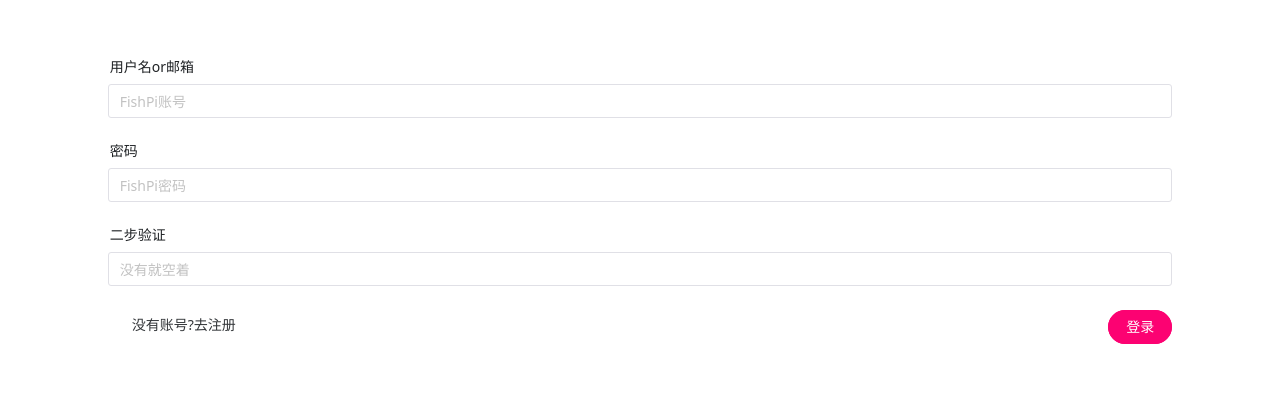
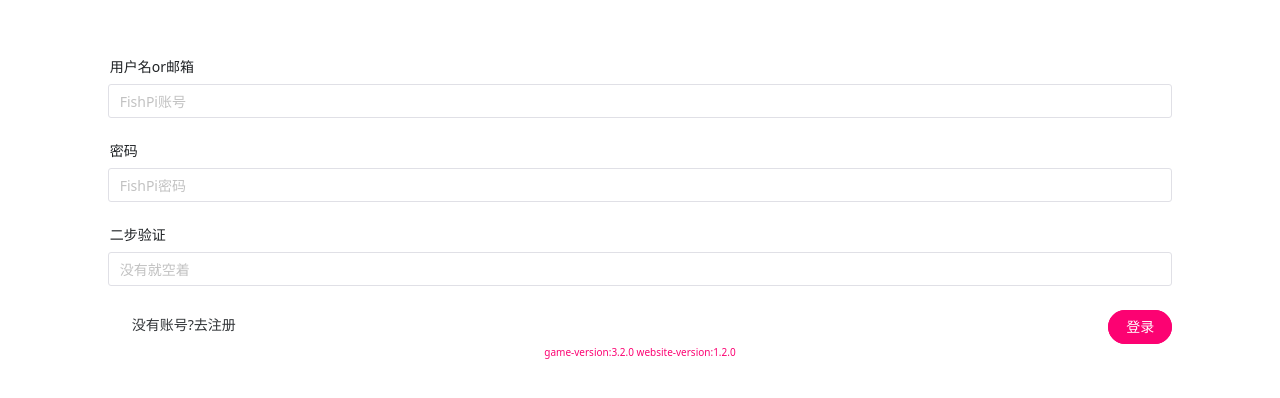
Before and after one commit to AlphaCatMeow/icegame-website, a Vue app: page / in a window 1280 px wide. Shown: the part 102-500 px from the top of the page. Built offline with nearby package versions, Linux system fonts and the light colour scheme; some icons are missing; a small style sheet from the web is missing.

Commit message:
修改页面显示

```diff
--- a/src/components/game.vue
+++ b/src/components/game.vue
@@ -1,5 +1,6 @@
 <template>
   <div class="main">
+
     <n-grid x-gap="12" :cols="12">
       <n-gi span="1"></n-gi>
       <n-gi v-if="!isLogin" span="10">
@@ -54,7 +55,7 @@
             </div>
             <div v-html="userInfo"></div>
           </n-grid-item>
-          <n-grid-item span="3">
+          <n-grid-item span="3" style="max-height: 50vw; overflow: scroll">
             <div v-for="(item, index) in messageList" :key="index">
               <div class="logs" :class="'logs-' + item.type">
                 <div>[{{ item.name }}]</div>
@@ -63,6 +64,13 @@
             </div>
           </n-grid-item>
         </n-grid>
+      </n-gi>
+      <n-gi span="1"></n-gi>
+    </n-grid>
+    <n-grid x-gap="12" :cols="12">
+      <n-gi span="1"></n-gi>
+      <n-gi span="10">
+        <div style="font-size: 10px;color:#fc0272FF;text-align:center">game-version:3.2.0 website-version:1.2.0</div>
       </n-gi>
       <n-gi span="1"></n-gi>
     </n-grid>
```
